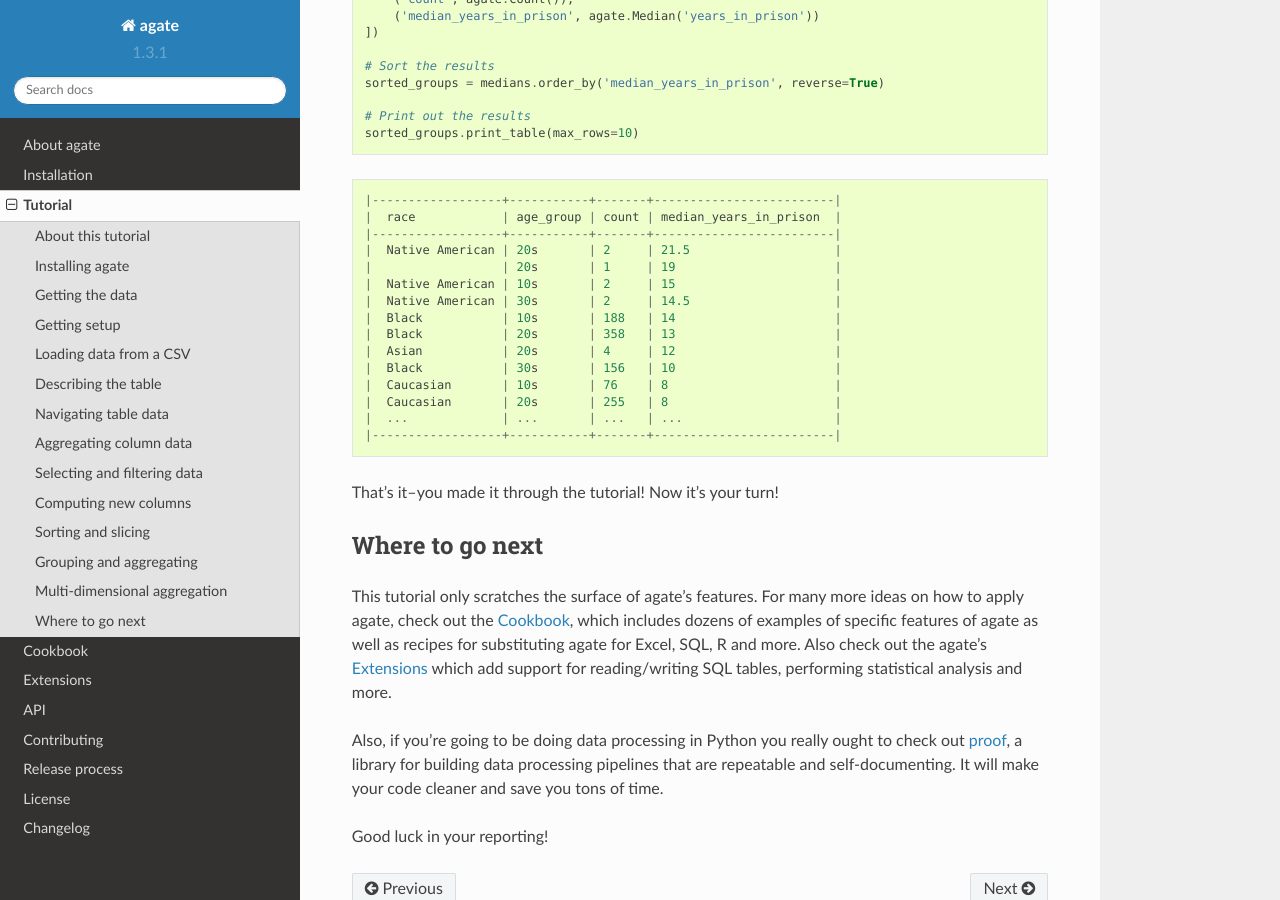
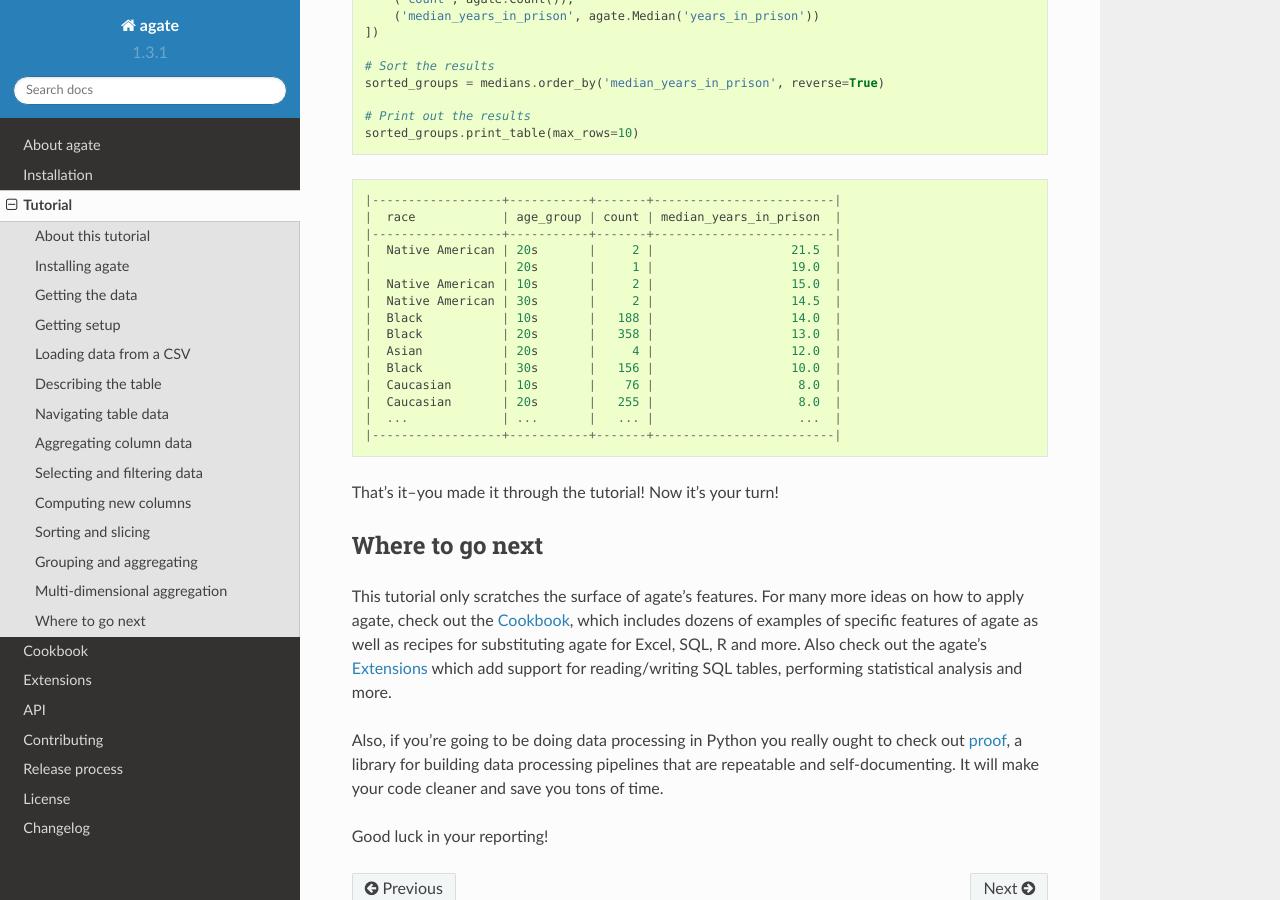
Before and after one commit to wireservice/agate, a Sphinx documentation site: the page built from docs/tutorial.rst, in a window 1280 px wide and 900 px high, scrolled down 12895 px. Built offline with Sphinx 7.4.7 and the Read the Docs theme 2.0.0, drawn with Linux system fonts in a browser that asks for light colours; pages that are not in the unit, such as notebooks, are missing from menus.

Commit message:
Fix column alignment in tutorial tables. Closes #572.

```diff
--- a/CHANGELOG.rst
+++ b/CHANGELOG.rst
@@ -1,6 +1,7 @@
 1.3.1
 -----
 
+* Fixed column alignment in tutorial tables. (#572)
 * :meth:`.Table.print_table` now defaults to printing ``20`` rows and ``6`` columns. (#589)
 * Added Eli Murray to AUTHORS.
 * :meth:`.Table.__init__` now accepts a dict to specify partial column types. (#580)
--- a/docs/tutorial.rst
+++ b/docs/tutorial.rst
@@ -370,16 +370,16 @@ Now let's use :meth:`.Table.print_table` to help us pretty the results in a way
     |------------+------------+-----+-----------+-------+---------+---------+------|
     |  last_name | first_name | age | race      | state | tags    | crime   | ...  |
     |------------+------------+-----+-----------+-------+---------+---------+------|
-    |  Murray    | Lacresha   | 11  | Black     | TX    | CV, F   | Murder  | ...  |
-    |  Adams     | Johnathan  | 12  | Caucasian | GA    | CV, P   | Murder  | ...  |
-    |  Harris    | Anthony    | 12  | Black     | OH    | CV      | Murder  | ...  |
-    |  Edmonds   | Tyler      | 13  | Caucasian | MS    |         | Murder  | ...  |
-    |  Handley   | Zachary    | 13  | Caucasian | PA    | A, CV   | Arson   | ...  |
-    |  Jimenez   | Thaddeus   | 13  | Hispanic  | IL    |         | Murder  | ...  |
-    |  Pacek     | Jerry      | 13  | Caucasian | PA    |         | Murder  | ...  |
-    |  Barr      | Jonathan   | 14  | Black     | IL    | CDC, CV | Murder  | ...  |
-    |  Brim      | Dominique  | 14  | Black     | MI    | F       | Assault | ...  |
-    |  Brown     | Timothy    | 14  | Black     | FL    |         | Murder  | ...  |
+    |  Murray    | Lacresha   |  11 | Black     | TX    | CV, F   | Murder  | ...  |
+    |  Adams     | Johnathan  |  12 | Caucasian | GA    | CV, P   | Murder  | ...  |
+    |  Harris    | Anthony    |  12 | Black     | OH    | CV      | Murder  | ...  |
+    |  Edmonds   | Tyler      |  13 | Caucasian | MS    |         | Murder  | ...  |
+    |  Handley   | Zachary    |  13 | Caucasian | PA    | A, CV   | Arson   | ...  |
+    |  Jimenez   | Thaddeus   |  13 | Hispanic  | IL    |         | Murder  | ...  |
+    |  Pacek     | Jerry      |  13 | Caucasian | PA    |         | Murder  | ...  |
+    |  Barr      | Jonathan   |  14 | Black     | IL    | CDC, CV | Murder  | ...  |
+    |  Brim      | Dominique  |  14 | Black     | MI    | F       | Assault | ...  |
+    |  Brown     | Timothy    |  14 | Black     | FL    |         | Murder  | ...  |
     |------------+------------+-----+-----------+-------+---------+---------+------|
 
 If you find it impossible to believe that an eleven year-old was convicted of murder, I encourage you to read the Registry's `description of the case <http://www.law.umich.edu/special/exoneration/Pages/casedetail.aspx?caseid=3499>`_.
@@ -450,12 +450,12 @@ Now we need to aggregate the total for each state. This works in a very similar
     |--------+--------|
     |  state | count  |
     |--------+--------|
-    |  TX    | 212    |
-    |  NY    | 202    |
-    |  CA    | 154    |
-    |  IL    | 153    |
-    |  MI    | 60     |
-    |  ...   | ...    |
+    |  TX    |   212  |
+    |  NY    |   202  |
+    |  CA    |   154  |
+    |  IL    |   153  |
+    |  MI    |    60  |
+    |  ...   |   ...  |
     |--------+--------|
 
 You'll notice we pass a sequence of tuples to :meth:`.TableSet.aggregate`. Each one includes two elements. The first is the new column name being created. The second is an instance of some :class:`.Aggregation`. Unsurpringly, in this case the results appear to be roughly proportional to population.
@@ -486,12 +486,12 @@ This is a much more complicated question that's going to pull together a lot of
     |--------+-------+-------------------------|
     |  state | count | median_years_in_prison  |
     |--------+-------+-------------------------|
-    |  DC    | 15    | 27                      |
-    |  NE    | 9     | 20                      |
-    |  ID    | 2     | 19                      |
-    |  VT    | 1     | 18                      |
-    |  LA    | 45    | 16                      |
-    |  ...   | ...   | ...                     |
+    |  DC    |    15 |                     27  |
+    |  NE    |     9 |                     20  |
+    |  ID    |     2 |                     19  |
+    |  VT    |     1 |                     18  |
+    |  LA    |    45 |                     16  |
+    |  ...   |   ... |                    ...  |
     |--------+-------+-------------------------|
 
 DC? Nebraska? What accounts for these states having the longest times in prison before exoneration? I have no idea! Given that the group sizes are small, it would probably be wise to look for outliers.
@@ -542,17 +542,17 @@ I'm not going to explain every stage of this analysis as most of it repeats patt
     |------------------+-----------+-------+-------------------------|
     |  race            | age_group | count | median_years_in_prison  |
     |------------------+-----------+-------+-------------------------|
-    |  Native American | 20s       | 2     | 21.5                    |
-    |                  | 20s       | 1     | 19                      |
-    |  Native American | 10s       | 2     | 15                      |
-    |  Native American | 30s       | 2     | 14.5                    |
-    |  Black           | 10s       | 188   | 14                      |
-    |  Black           | 20s       | 358   | 13                      |
-    |  Asian           | 20s       | 4     | 12                      |
-    |  Black           | 30s       | 156   | 10                      |
-    |  Caucasian       | 10s       | 76    | 8                       |
-    |  Caucasian       | 20s       | 255   | 8                       |
-    |  ...             | ...       | ...   | ...                     |
+    |  Native American | 20s       |     2 |                   21.5  |
+    |                  | 20s       |     1 |                   19.0  |
+    |  Native American | 10s       |     2 |                   15.0  |
+    |  Native American | 30s       |     2 |                   14.5  |
+    |  Black           | 10s       |   188 |                   14.0  |
+    |  Black           | 20s       |   358 |                   13.0  |
+    |  Asian           | 20s       |     4 |                   12.0  |
+    |  Black           | 30s       |   156 |                   10.0  |
+    |  Caucasian       | 10s       |    76 |                    8.0  |
+    |  Caucasian       | 20s       |   255 |                    8.0  |
+    |  ...             | ...       |   ... |                    ...  |
     |------------------+-----------+-------+-------------------------|
 
 That's it--you made it through the tutorial! Now it's your turn!
```
Also changed, not shown: exonerations.py (+10 -2 lines).
